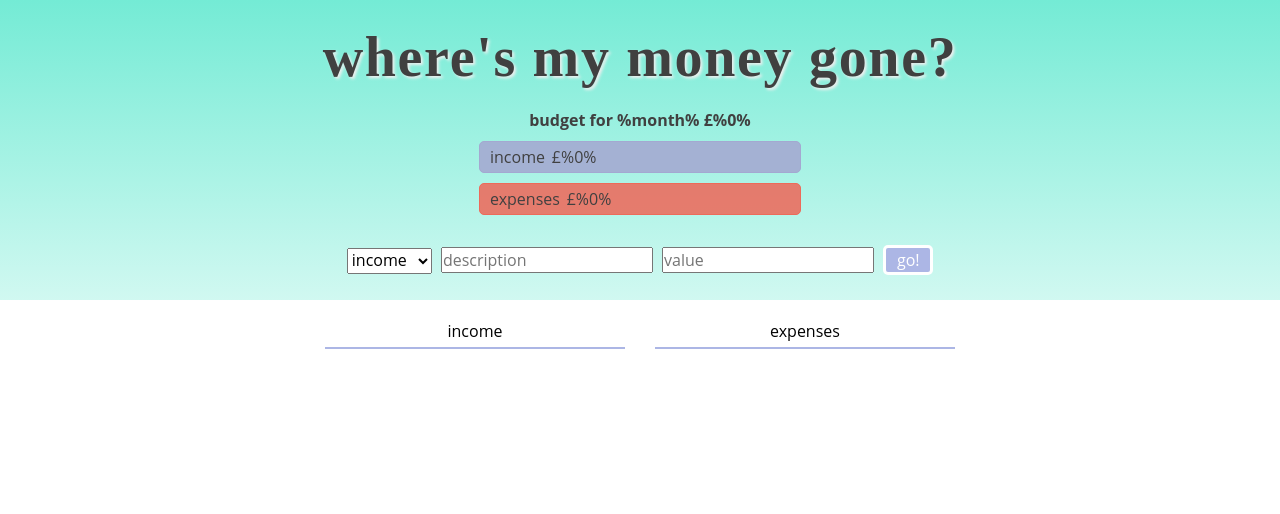
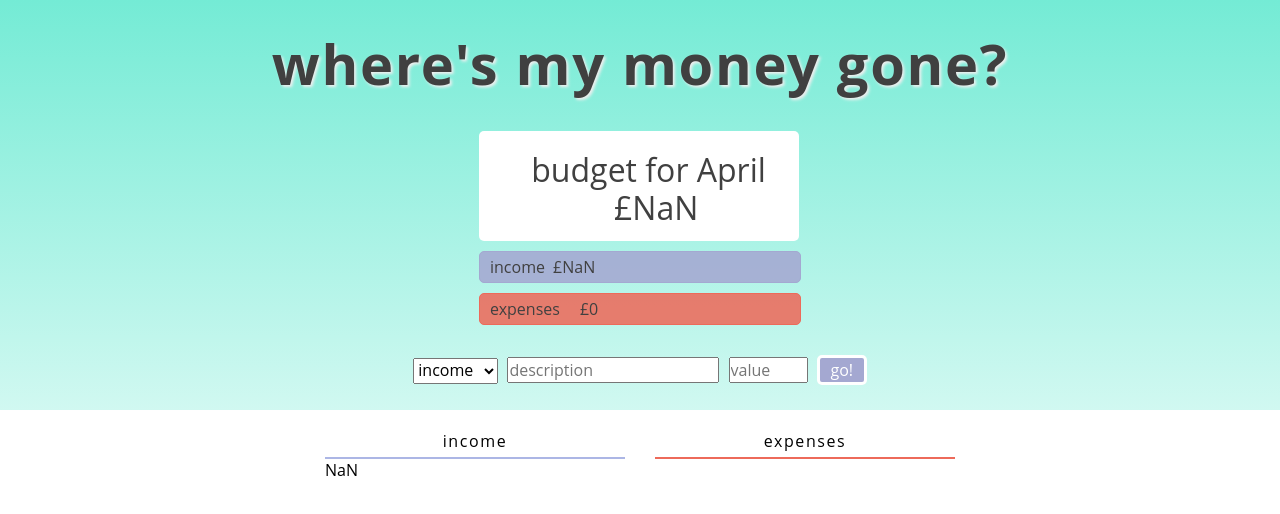
Before and after one commit to LouStringer/wheres-my-money-gone, a plain HTML site: page index.html in a window 1280 px wide. Both pictures are taken after a click on the button "go!". Drawn offline with Linux system fonts and the light colour scheme; a web font is replaced by a local one.

Commit message:
add js: update UI + budget from input

```diff
--- a/index.html
+++ b/index.html
@@ -11,26 +11,28 @@
   <header>
    <h1>where's my money gone?</h1>
    <section class="current">
-     <h2>budget for <span class="currentMonth">%month%</span> <span class="currentTotal">£%0%</span></h2>
-     <p class="income">income <span class="currentIncome">£%0%</span></p>
-     <p class="expenses">expenses <span class="currentExpenses">£%0%</span></p>
+     <p class="total">budget for <span class="currentMonth">%month%</span><br /><span class="currentTotal">£0</span></p>
+     <p class="income">income <span class="currentIncome">£0</span></p>
+     <p class="expenses">expenses <span class="currentExpenses">£0</span></p>
    </section>
    <section class="inputItem">
-     <select name="budgetType" class="addType">
+    <select name="budgetType" class="addType">
        <option value="inc">income</option>
        <option value="exp">expense</option>
-     </select>
+    </select>
     <input type="text" class="addDescription" placeholder="description" required>
-     <input type="number" class="addValue" placeholder="value" pattern="[0-9]" required>
-     <button class="addItem">go!</button>
-    </section>
+    <input type="number" class="addValue" placeholder="value" pattern="[0-9]" required>
+    <button class="addItem">go!</button>
+  </section>
   </header>
   <main>
     <ul class="income">
       <li class="heading income">income</li>
+      <!-- <li class="item %incexp%"><span>%description%</span><span>%value%</span></li> -->
     </ul>
     <ul class="expense">
       <li class="heading expense">expenses</li>
+      <!-- <li class="item %incexp%"><span>%description%</span><span>%value%</span></li> -->
     </ul>
   </main>
 
--- a/script.js
+++ b/script.js
@@ -1,65 +1,141 @@
+//////////
 const budgetController = (() => {
-  const budget = {
-    total: 0,
-    income: 0,
-    expenses: 0,
+  const budgetData = {
+    items: {
+      inc: [],
+      exp: [],
+    },
+    totals: {
+      total: 0,
+      income: 0,
+      expenses: 0,
+    },
   }
 
+  const Income = function(id, description, value) {
+    this.id = id;
+    this.description = description;
+    this.value = value;
+  }
+
+  const Expense = function(id, description, value) {
+    this.id = id;
+    this.description = description;
+    this.value = value;
+  }
+
+  const updateBudget = (type, description, value) => {
+    let newItem, ID;
+    // set ID
+    if (budgetData.items[type].length > 0) {
+      ID = budgetData.items[type][budgetData.items[type].length - 1].id + 1
+    } else {ID = 0};
+    // create new budget item & update totals
+    if (type === "inc") {
+      newItem = new Income(ID, description, value);
+      budgetData.totals.income += value;
+    } else {
+      newItem = new Expense(ID, description, value);
+      budgetData.totals.expenses -= value;
+    }
+    budgetData.items[type].push(newItem);
+    budgetData.totals.total = budgetData.totals.income + budgetData.totals.expenses;
+    return {
+      newItem,
+    }
+  }
+
+  return {
+    budgetData,
+    updateBudget,
+  }
+})();
+
+////////
+const uiController = (() => {
   const DOMStrings = {
     month: ".currentMonth",
     total: ".currentTotal",
     income: ".currentIncome",
     expenses: ".currentExpenses",
-  }
-
-  const updateBudget = () => {
-
-  }
-})();
-
-const uiController = (() => {
-  const DOMStrings = {
     addType: ".addType",
     addDescription: ".addDescription",
     addValue: ".addValue",
+    incomeList: "ul.income",
+    expensesList: "ul.expense",
+  }
+
+  const getMonth = () => {
+    const monthNames = ["January", "February", "March", "April", "May", "June",  "July", "August", "September", "October", "November", "December"];
+    const date = new Date;
+    const month = monthNames[date.getMonth()];
+    document.querySelector(DOMStrings.month).innerText = month;
   }
 
   const getInput = () => {
     return {
       type: document.querySelector(DOMStrings.addType).value,
       description: document.querySelector(DOMStrings.addDescription).value,
-      value: document.querySelector(DOMStrings.addValue).value,
+      value: parseInt(document.querySelector(DOMStrings.addValue).value),
+    }
+  }
+
+  const updateBudget = (total, income, expenses) => {
+    document.querySelector(DOMStrings.total).innerText = `£${total}`;
+    document.querySelector(DOMStrings.income).innerText = `£${income}`;
+    document.querySelector(DOMStrings.expenses).innerText = `£${expenses}`;
+  }
+
+  const addListItem = (type, description, value) => {
+    let html = '<li class="item %incexp%"><span>%description%</span><span>%value%</span></li>'
+    html = html.replace("%description%", description);
+    html = html.replace("%value%", value);
+    if (type === "inc") {
+      html = html.replace("%incexp%", "income");
+      document.querySelector(DOMStrings.incomeList).insertAdjacentHTML("beforeend", html);
+    } else {
+      html = html.replace("%incexp%", "expense");
+      document.querySelector(DOMStrings.expensesList).insertAdjacentHTML("beforeend", html);
     }
   }
 
   return {
-    getInput
+    DOMStrings,
+    getMonth,
+    getInput,
+    updateBudget,
+    addListItem,
   }
 })();
 
+//////////
 const controller = ((budgetCtrl, uiCtrl) => {
+  let input, newItem, budget;
+
   const setUpEventListeners = () => {
     const addItemButton = document.querySelector(".addItem");
     addItemButton.addEventListener("click", addItem);
   }
 
   const addItem = () => {
-    // get info from form inputs
-    const input = uiCtrl.getInput();
-    // add amount to currentTotal & currentIncome/currentOutgoings
-
-    // update UI:
-    //   change numbers in header
-    //   add item to relevant UL
-    console.log(input)
+    // get info from from inputs
+    input = uiCtrl.getInput();
+    // create new item & add amount to budget
+    newItem = budgetCtrl.updateBudget(input.type, input.description, input.value);
+    // update budget in UI:
+    uiCtrl.updateBudget(budgetCtrl.budgetData.totals.total, budgetCtrl.budgetData.totals.income, budgetCtrl.budgetData.totals.expenses);
+    // add item to relevant UL
+    uiCtrl.addListItem(input.type, input.description, input.value);
   }
 
   const init = () => {
+    uiCtrl.getMonth();
     setUpEventListeners();
   }
 
   return {
     init,
+    budget
   }
 
 
--- a/style.css
+++ b/style.css
@@ -7,7 +7,7 @@
 }
 
 @font-face {
-  font-family: 'Neucha';
+  font-family: "Neucha";
   font-style: normal;
   font-weight: 400;
   src: local('Neucha'), url(https://fonts.gstatic.com/s/neucha/v9/q5uGsou0JOdh94bfvQltKRZUgQ.woff2) format('woff2');
@@ -43,13 +43,13 @@ header > * {
 }
 
 header h1 {
-  font-family: "Neucha";
+  font-family: "Neucha", "Open Sans";
   font-size: 3.5em;
   letter-spacing: 0.03em;
   text-shadow: 2px 2px 3px #efefef;
 }
 
-p.income, p.expenses {
+p.total, p.income, p.expenses {
   width: 300px;
   height: 30px;
   margin: 10px;
@@ -57,6 +57,19 @@ p.income, p.expenses {
   padding: 0 10px;
   line-height: 30px;
   text-align: left;
+}
+
+p.total {
+  height: 70px;
+  padding: 20px 10px;
+  background-color: #fff;
+  font-size: 2em;
+  line-height: 1.2;
+  text-align: center;
+}
+
+span.currentMonth, span.currentTotal {
+  font-size: 1em;
 }
 
 p.income {
@@ -79,23 +92,23 @@ p>span {
 section.inputItem>* {
   margin: 0 2.5px;
 }
-/*
-input {
-  border-radius: 3px;
-} */
+
+section>.addValue {
+  width: 75px;
+}
 
 button {
   width: 50px;
   height: 30px;
-  border: 3px solid #ACB6E5;
+  border: 3px solid #A4A8D1;
   border-radius: 5px;
   background: #fff;
-  color: #ACB6E5;
+  color: #A4A8D1;
 }
 
 button:hover, button:focus {
   border: 3px solid #fff;
-  background: #ACB6E5;
+  background: #A4A8D1;
   color: #fff;
 }
 
@@ -116,7 +129,15 @@ li {
 }
 
 li.heading {
-  border-bottom: 2px solid #ACB6E5;
   padding: 5px;
   text-align: center;
+  letter-spacing: 0.1em;
 }
+
+li.heading.income {
+  border-bottom: 2px solid #ACB6E5;
+}
+
+li.heading.expense {
+  border-bottom: 2px solid #ED6A5A;
+}
```
